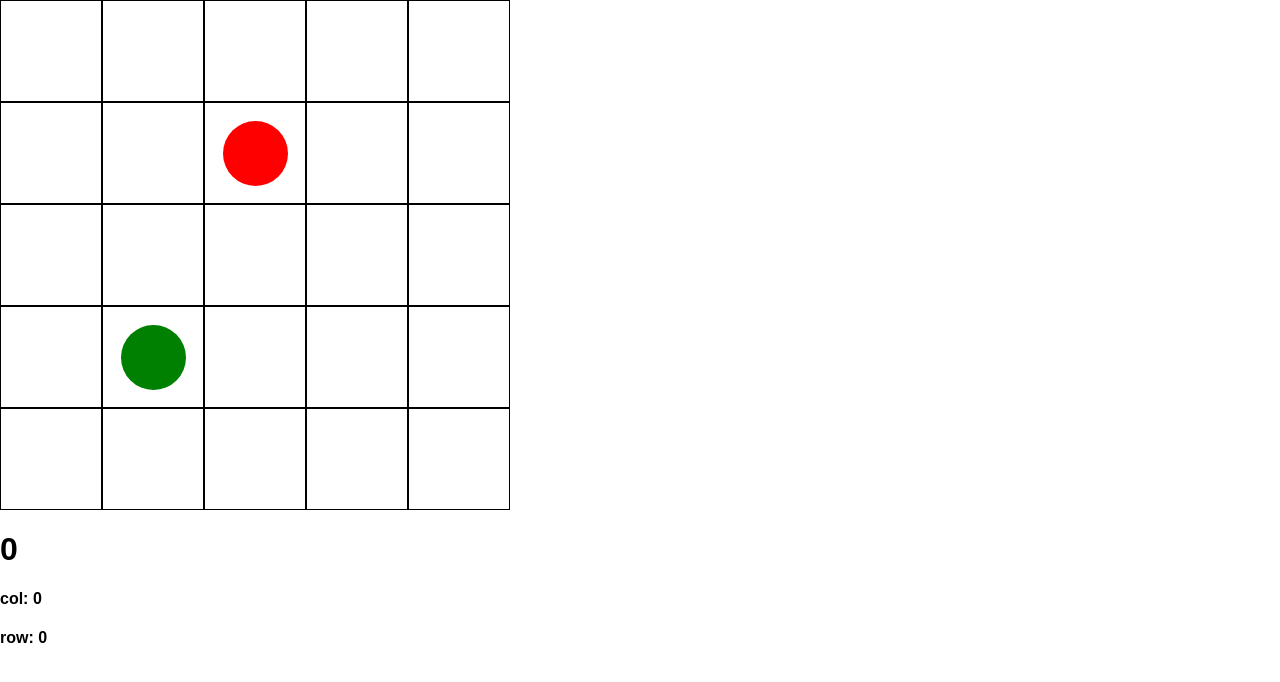
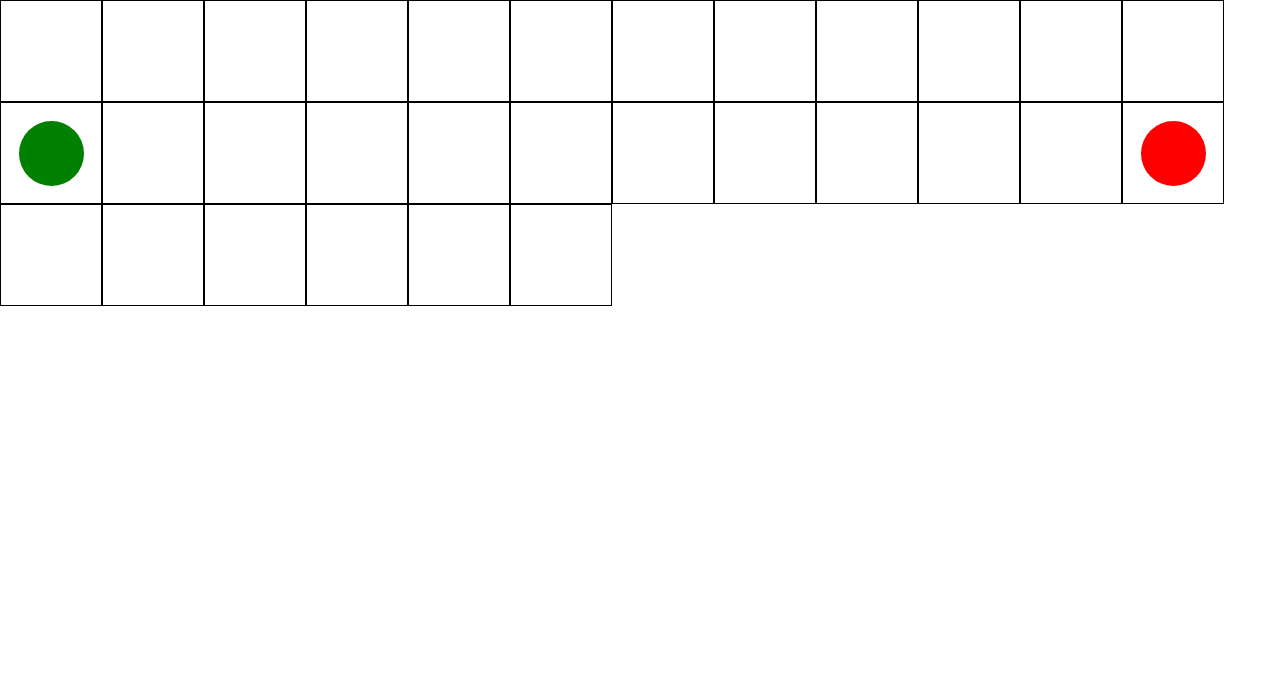
Before and after one commit to jakyle/Boardgame, a React (Create React App) app: page / in a window 1280 px wide. Shown: the top 682 px of the page. Built offline with nearby package versions, Linux system fonts and the light colour scheme; the HTML template or start-up script is replaced by a standard one.

Commit message:
turned board into dictionary

```diff
--- a/src/Containers/GameBoard/GameBoard.tsx
+++ b/src/Containers/GameBoard/GameBoard.tsx
@@ -1,34 +1,53 @@
 import * as React from 'react';
 import './GameBoard.css';
 import Tile from '../../Components/Tile/Tile';
-import { Occupied, TileInfo } from '../../Models/Models';
+import { Occupied, TileInfo, TileLocationData } from '../../Models/Models';
 // import { SyntheticEvent } from 'react';
 
 export interface GameBoardProps {
 }
 
 export interface GameBoardState {
-  board: Occupied[][];
-  currentTile: TileInfo;
+  board: TileLocationData[];
+  currentTile: TileInfo | null;
 }
 
 export default class GameBoard extends React.Component<GameBoardProps, GameBoardState> {
 
   state = {
-    board: [
-      [Occupied.Empty, Occupied.Empty, Occupied.Empty, Occupied.Empty, Occupied.Empty],
-      [Occupied.Empty, Occupied.Empty, Occupied.PlayerTwo, Occupied.Empty, Occupied.Empty],
-      [Occupied.Empty, Occupied.Empty, Occupied.Empty, Occupied.Empty, Occupied.Empty],
-      [Occupied.Empty, Occupied.PlayerOne, Occupied.Empty, Occupied.Empty, Occupied.Empty],
-      [Occupied.Empty, Occupied.Empty, Occupied.Empty, Occupied.Empty, Occupied.Empty],
+    board:  [
+      { key: {row: 0, col: 0}, value: Occupied.Empty },
+      { key: {row: 0, col: 1}, value: Occupied.Empty },
+      { key: {row: 0, col: 2}, value: Occupied.Empty },
+      { key: {row: 0, col: 3}, value: Occupied.Empty },
+      { key: {row: 0, col: 4}, value: Occupied.Empty },
+      { key: {row: 1, col: 0}, value: Occupied.Empty },
+      { key: {row: 1, col: 1}, value: Occupied.Empty },
+      { key: {row: 1, col: 2}, value: Occupied.Empty },
+      { key: {row: 1, col: 3}, value: Occupied.Empty },
+      { key: {row: 1, col: 4}, value: Occupied.Empty },
+      { key: {row: 2, col: 0}, value: Occupied.Empty },
+      { key: {row: 2, col: 1}, value: Occupied.Empty },
+      { key: {row: 2, col: 2}, value: Occupied.PlayerOne },
+      { key: {row: 2, col: 3}, value: Occupied.Empty },
+      { key: {row: 2, col: 4}, value: Occupied.Empty },
+      { key: {row: 3, col: 0}, value: Occupied.Empty },
+      { key: {row: 3, col: 1}, value: Occupied.Empty },
+      { key: {row: 3, col: 2}, value: Occupied.Empty },
+      { key: {row: 3, col: 3}, value: Occupied.Empty },
+      { key: {row: 3, col: 4}, value: Occupied.Empty },
+      { key: {row: 4, col: 0}, value: Occupied.Empty },
+      { key: {row: 4, col: 1}, value: Occupied.Empty },
+      { key: {row: 4, col: 2}, value: Occupied.Empty },
+      { key: {row: 4, col: 3}, value: Occupied.PlayerTwo },
+      { key: {row: 4, col: 4}, value: Occupied.Empty },
+      { key: {row: 5, col: 0}, value: Occupied.Empty },
+      { key: {row: 5, col: 1}, value: Occupied.Empty },
+      { key: {row: 5, col: 2}, value: Occupied.Empty },
+      { key: {row: 5, col: 3}, value: Occupied.Empty },
+      { key: {row: 5, col: 4}, value: Occupied.Empty }
     ],
-    currentTile: {
-      occupied: Occupied.Empty,
-      position: {
-        row: 0,
-        col: 0
-      }
-    }
+    currentTile: null,
   };
 
   public clickHandler = (tile: TileInfo) =>  {
@@ -37,19 +56,13 @@ export default class GameBoard extends React.Component<GameBoardProps, GameBoard
 
   render() {
     const { board } = this.state;
-    const tiles = board.map((obj, row) => (
-      <div key={`row ${row}`}>{obj.map((occupied, col) => {
-          let curTile = { occupied, position: { col, row }};
-          return (<Tile clicked={this.clickHandler} key={`col ${col}`} tileInfo={curTile} />);
-        })}
-      </div>
-      ));
+    const tiles = board.map((obj, index) => {
+      const curTile: TileInfo = { occupied: obj.value, position: { col: obj.key.col, row: obj.key.row }};
+      return (<Tile clicked={this.clickHandler} key={index} tileInfo={curTile} />);
+    });
     return (
       <div className="Game-Board">
         {tiles}
-        <h1>{this.state.currentTile.occupied}</h1>
-        <h4>col: {this.state.currentTile.position.col}</h4>
-        <h4>row: {this.state.currentTile.position.row}</h4>
       </div>
     );
   }
--- a/src/Models/Models.ts
+++ b/src/Models/Models.ts
@@ -2,6 +2,11 @@ export enum Occupied {
   Empty,
   PlayerOne,
   PlayerTwo
+}
+
+export class TileLocationData {
+  key: TilePosition;
+  value: Occupied;
 }
 
 export interface TilePosition {
```
